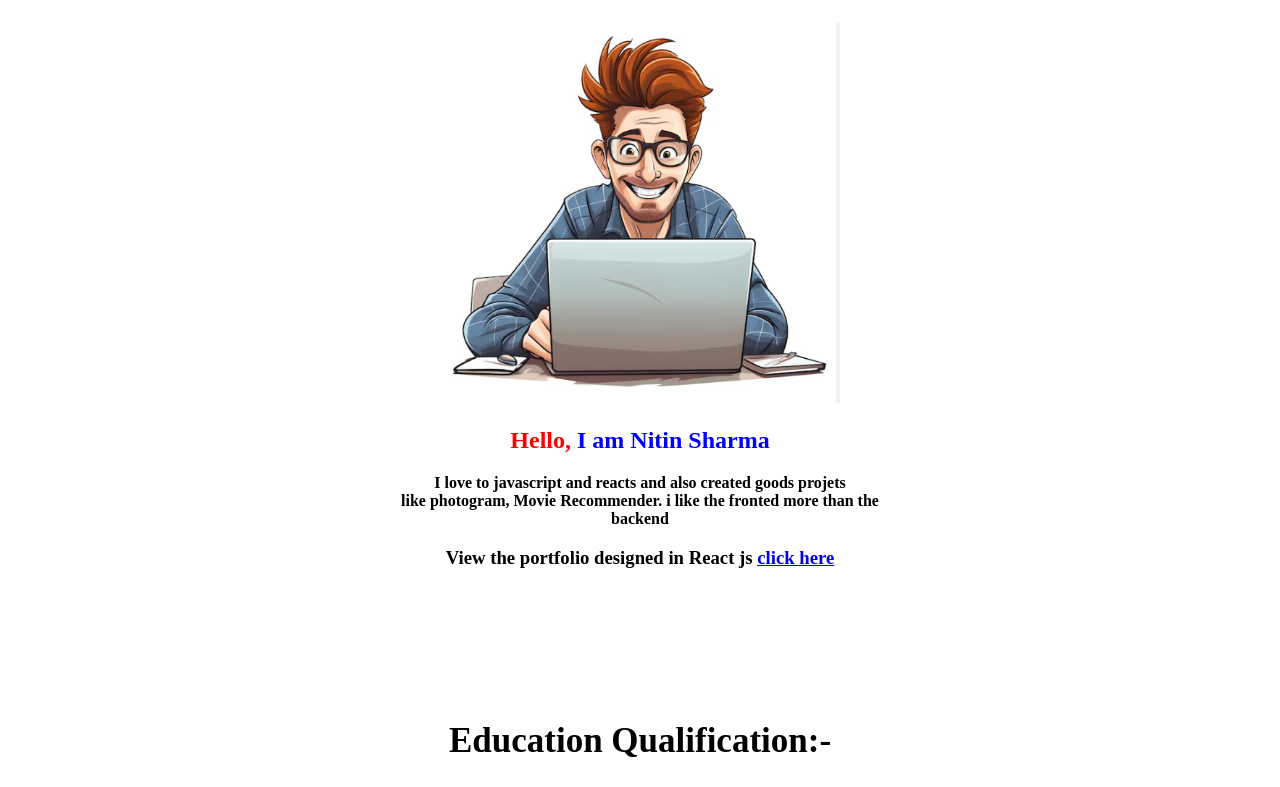
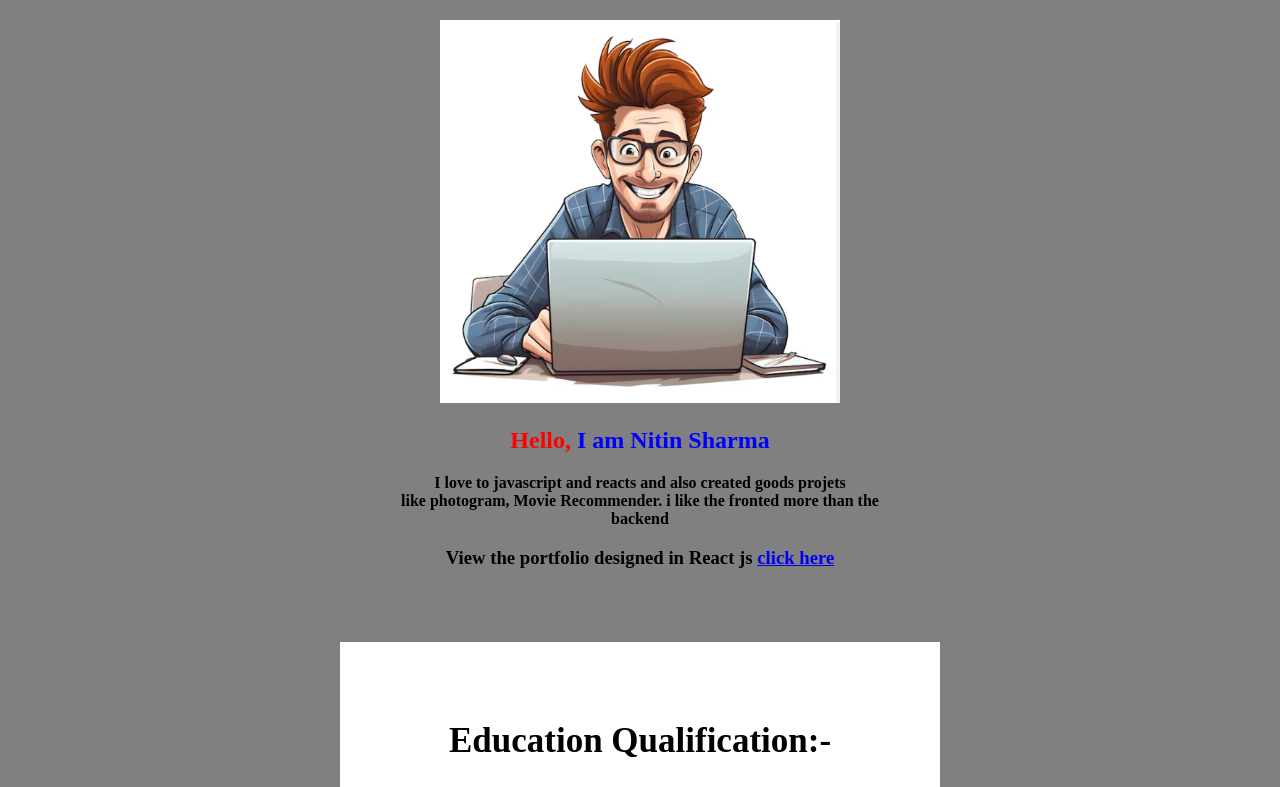
Before and after one commit to nbsharma52/my-portfolio, a plain HTML site: page index.html in a window 1280 px wide. Shown: the part 150-937 px from the top of the page. Drawn offline with Linux system fonts and the light colour scheme.

Commit message:
Update style.css
edit css file

```diff
--- a/style.css
+++ b/style.css
@@ -26,7 +26,7 @@ h3{
 	text-align:center;
 }
 body{
-	background-color::lightgrey;
+	background-color:grey;
 }
 .grey{
 	background-color:white;
```
